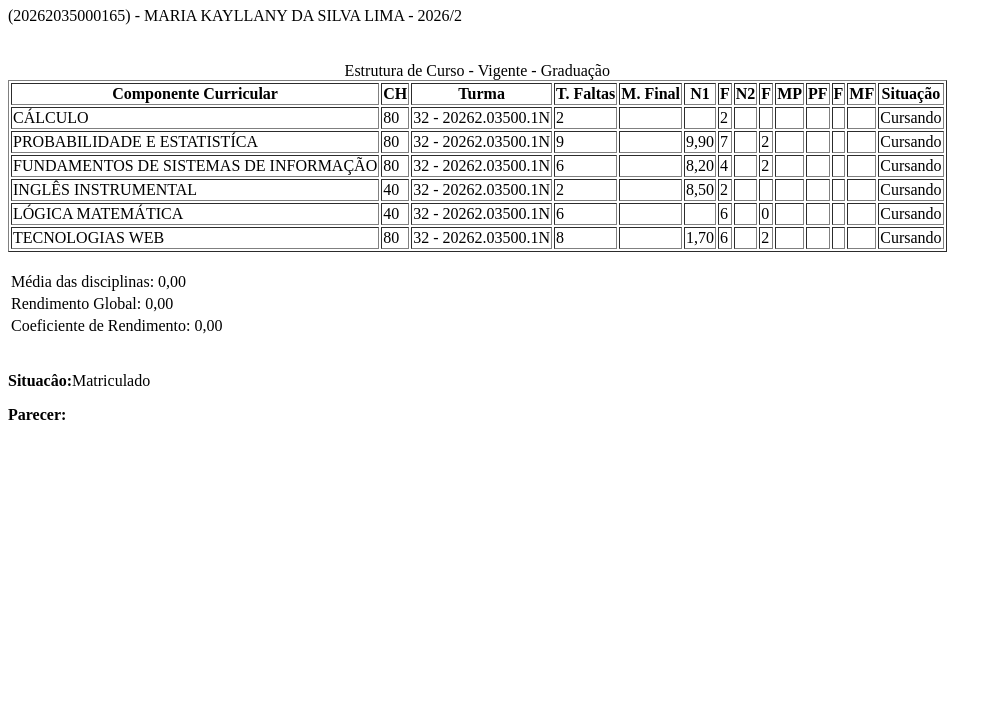
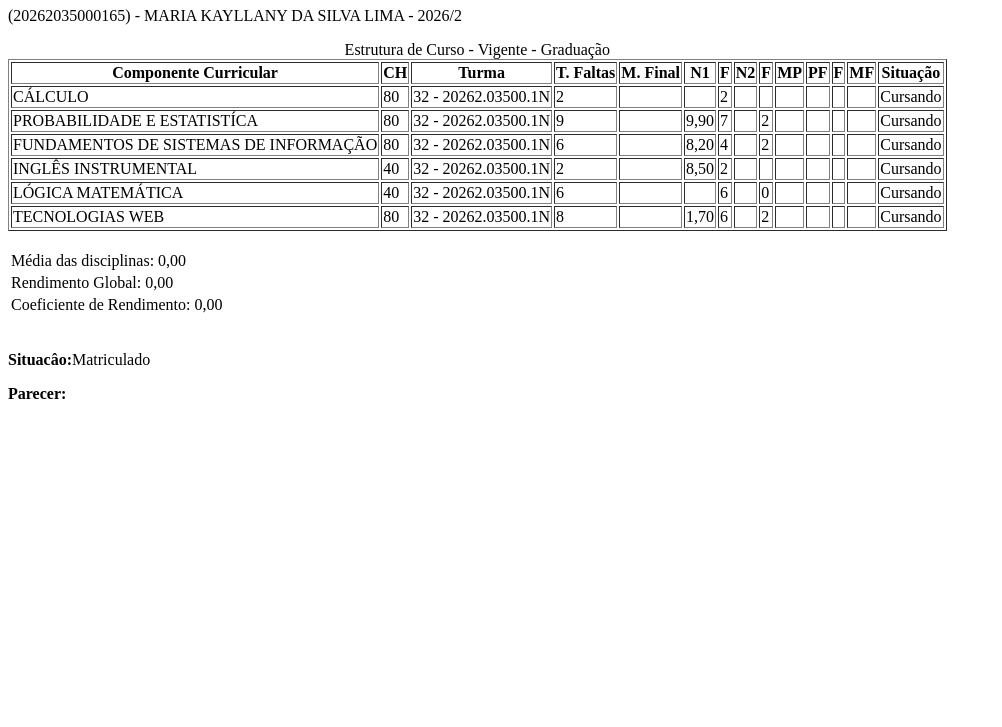
Before and after one commit to kaylanysilva-max/boletim.html, a plain HTML site: page index.html in a window 1280 px wide. Shown: the part 73-800 px from the top of the page, without its empty margins (0-1002 px from the left). Drawn offline with Linux system fonts and the light colour scheme.

Commit message:
Fix header in course structure table caption

```diff
--- a/index.html
+++ b/index.html
@@ -13,7 +13,7 @@
     <main>
     <table border="1">
     <caption>
-      <h1></h1>Estrutura de Curso - Vigente - Graduação</h1>
+      Estrutura de Curso - Vigente - Graduação
     </caption>
     <thead>
       <tr>
```
